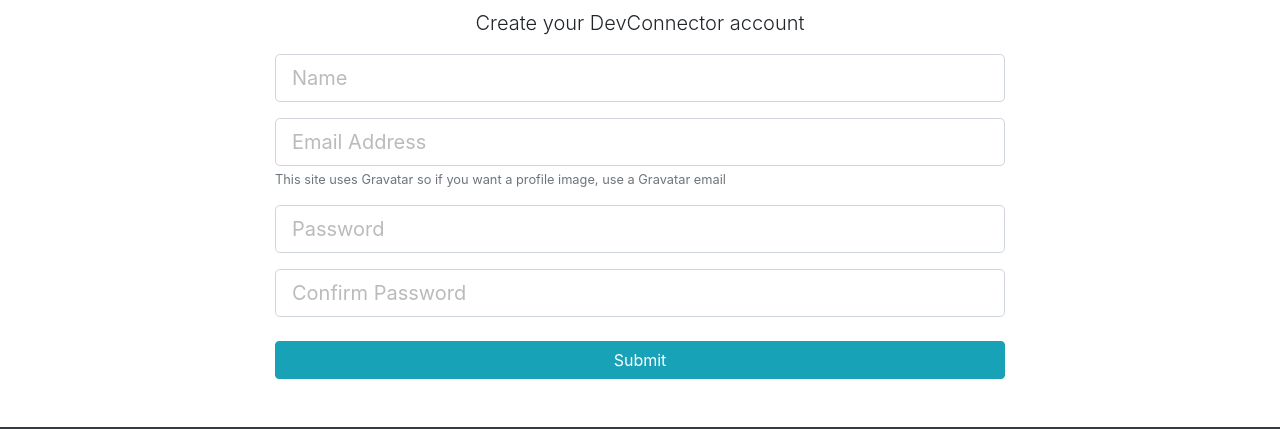
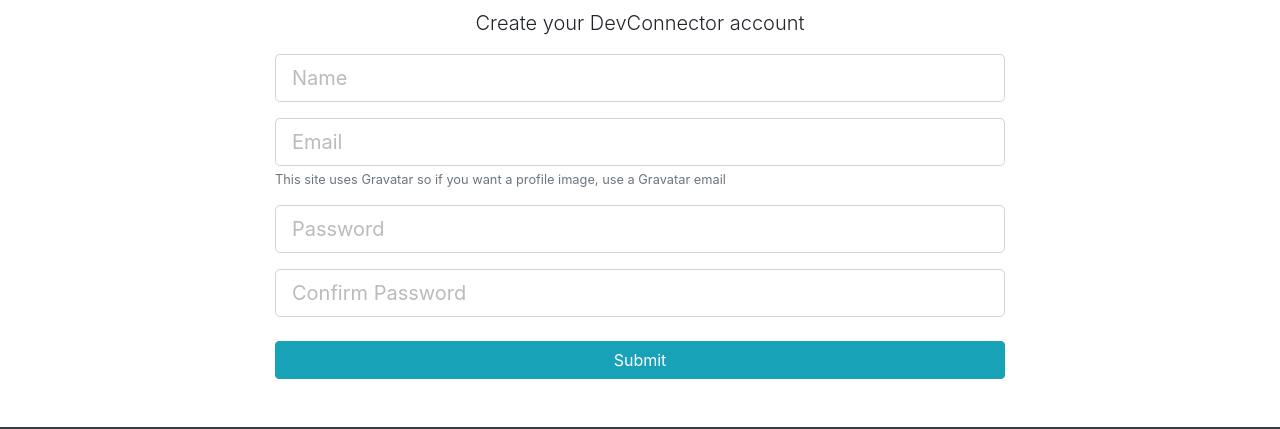
Before and after one commit to VIBHOR94/devconnector, a React (Create React App) app in the folder client/: page /register in a window 1280 px wide. Shown: the part 147-576 px from the top of the page. Built offline with nearby package versions, Linux system fonts and the light colour scheme.

Commit message:
Add textgrouptfield component and refactor login and register component

```diff
--- a/client/src/actions/authActions.js
+++ b/client/src/actions/authActions.js
@@ -7,7 +7,7 @@
 export const registerUser = (userData, history) => dispatch => {
   axios
     .post("/api/users/register", userData)
-    .then(history.push("/login"))
+    .then(res => history.push("/login"))
     .catch(err =>
       dispatch({
         type: GET_ERRORS,
--- a/client/src/components/auth/Login.js
+++ b/client/src/components/auth/Login.js
@@ -1,8 +1,8 @@
 import React, { Component } from "react";
 import PropTypes from "prop-types";
 import { connect } from "react-redux";
-import classnames from "classnames";
 import { loginUser } from "../../actions/authActions";
+import TextFieldGroup from "../common/TextFieldGroup";
 
 class Login extends Component {
   constructor() {
@@ -54,36 +54,22 @@
                 Sign in to your DevConnector account
               </p>
               <form onSubmit={this.onSubmit.bind(this)}>
-                <div className="form-group">
-                  <input
-                    type="email"
-                    className={classnames("form-control form-control-lg", {
-                      "is-invalid": errors.email
-                    })}
+                <TextFieldGroup
                   placeholder="Email Address"
                   name="email"
+                  type="email"
                   value={this.state.email}
                   onChange={this.onChange.bind(this)}
+                  error={errors.email}
                 />
-                  {errors.email && (
-                    <div className="invalid-feedback">{errors.email}</div>
-                  )}
-                </div>
-                <div className="form-group">
-                  <input
-                    type="password"
-                    className={classnames("form-control form-control-lg", {
-                      "is-invalid": errors.email
-                    })}
+                <TextFieldGroup
                   placeholder="Password"
                   name="password"
+                  type="password"
                   value={this.state.password}
                   onChange={this.onChange.bind(this)}
+                  error={errors.password}
                 />
-                  {errors.password && (
-                    <div className="invalid-feedback">{errors.password}</div>
-                  )}
-                </div>
                 <input type="submit" className="btn btn-info btn-block mt-4" />
               </form>
             </div>
--- a/client/src/components/auth/Register.js
+++ b/client/src/components/auth/Register.js
@@ -1,9 +1,9 @@
 import React, { Component } from "react";
 import PropTypes from "prop-types";
 import { withRouter } from "react-router-dom";
-import classnames from "classnames";
 import { connect } from "react-redux";
 import { registerUser } from "../../actions/authActions";
+import TextFieldGroup from "../common/TextFieldGroup";
 
 class Register extends Component {
   constructor() {
@@ -57,71 +57,40 @@
               <p className="lead text-center">
                 Create your DevConnector account
               </p>
-              <form noValidate onSubmit={this.onSubmit.bind(this)}>
-                <div className="form-group">
-                  <input
-                    type="text"
-                    className={classnames("form-control form-control-lg", {
-                      "is-invalid": errors.name
-                    })}
+              <form onSubmit={this.onSubmit.bind(this)}>
+                <TextFieldGroup
                   placeholder="Name"
                   name="name"
+                  type="name"
                   value={this.state.name}
                   onChange={this.onChange.bind(this)}
+                  error={errors.name}
                 />
-                  {errors.name && (
-                    <div className="invalid-feedback">{errors.name}</div>
-                  )}
-                </div>
-                <div className="form-group">
-                  <input
+                <TextFieldGroup
+                  placeholder="Email"
+                  name="email"
                   type="email"
-                    className={classnames("form-control form-control-lg", {
-                      "is-invalid": errors.email
-                    })}
-                    placeholder="Email Address"
-                    name="email"
                   value={this.state.email}
                   onChange={this.onChange.bind(this)}
+                  error={errors.email}
+                  info="This site uses Gravatar so if you want a profile image, use a Gravatar email"
                 />
-                  {errors.email && (
-                    <div className="invalid-feedback">{errors.email}</div>
-                  )}
-                  <small className="form-text text-muted">
-                    This site uses Gravatar so if you want a profile image, use
-                    a Gravatar email
-                  </small>
-                </div>
-                <div className="form-group">
-                  <input
-                    type="password"
-                    className={classnames("form-control form-control-lg", {
-                      "is-invalid": errors.password
-                    })}
+                <TextFieldGroup
                   placeholder="Password"
                   name="password"
+                  type="password"
                   value={this.state.password}
                   onChange={this.onChange.bind(this)}
+                  error={errors.password}
                 />
-                  {errors.password && (
-                    <div className="invalid-feedback">{errors.password}</div>
-                  )}
-                </div>
-                <div className="form-group">
-                  <input
-                    type="password"
-                    className={classnames("form-control form-control-lg", {
-                      "is-invalid": errors.password2
-                    })}
+                <TextFieldGroup
                   placeholder="Confirm Password"
                   name="password2"
+                  type="password"
                   value={this.state.password2}
                   onChange={this.onChange.bind(this)}
+                  error={errors.password2}
                 />
-                  {errors.password2 && (
-                    <div className="invalid-feedback">{errors.password2}</div>
-                  )}
-                </div>
                 <input type="submit" className="btn btn-info btn-block mt-4" />
               </form>
             </div>
--- /dev/null
+++ b/client/src/components/common/TextFieldGroup.js
@@ -0,0 +1,50 @@
+import React from "react";
+import classnames from "classnames";
+import PropTypes from "prop-types";
+
+const TextFieldGroup = ({
+  name,
+  placeholder,
+  value,
+  label,
+  error,
+  info,
+  type,
+  onChange,
+  disabled
+}) => {
+  return (
+    <div className="form-group">
+      <input
+        type={type}
+        className={classnames("form-control form-control-lg", {
+          "is-invalid": error
+        })}
+        placeholder={placeholder}
+        name={name}
+        value={value}
+        onChange={onChange}
+        disabled={disabled}
+      />
+      {info && <small className="form-text text-muted">{info}</small>}
+      {error && <div className="invalid-feedback">{error}</div>}
+    </div>
+  );
+};
+
+TextFieldGroup.propTypes = {
+  name: PropTypes.string.isRequired,
+  placeholder: PropTypes.string,
+  value: PropTypes.string.isRequired,
+  info: PropTypes.string,
+  error: PropTypes.string,
+  type: PropTypes.string.isRequired,
+  onChange: PropTypes.func.isRequired,
+  disabled: PropTypes.string
+};
+
+TextFieldGroup.defaultProps = {
+  type: "text"
+};
+
+export default TextFieldGroup;
```
Lines whose indentation alone changed are shown as unchanged.
